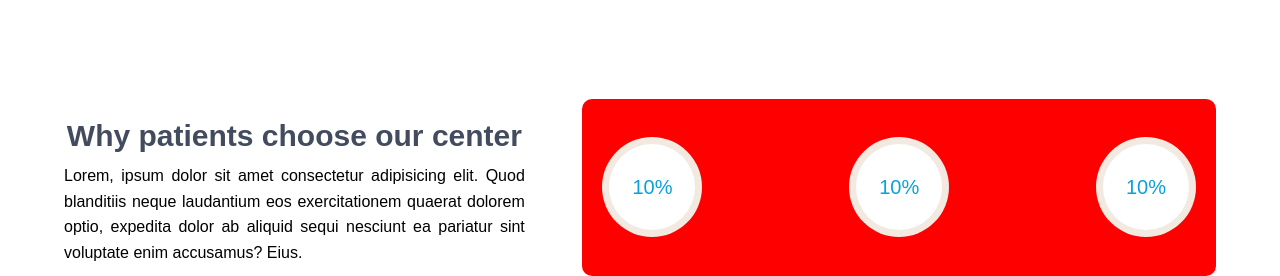
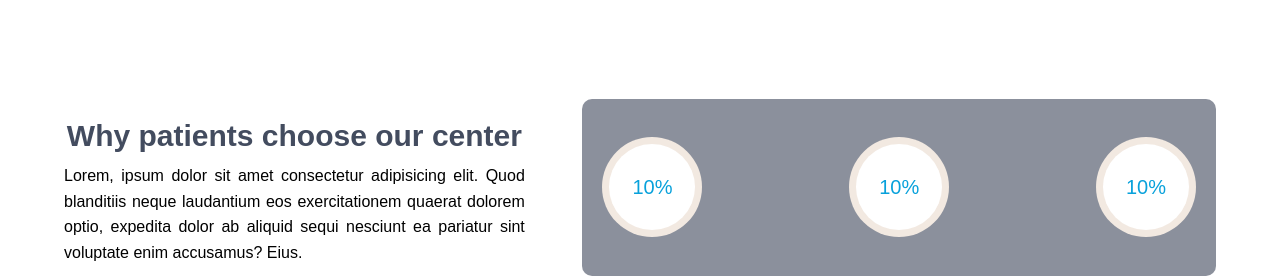
Before and after one commit to SeifA7mad/Utopia-Clinc-website-, a PHP site: page /home.html in a window 1280 px wide. Shown: the part 988-1264 px from the top of the page. Run offline with PHP 8.4, Linux system fonts and the light colour scheme.

Commit message:
Update styles.css

```diff
--- a/Utopia Clinic (website)/includes/styles.css
+++ b/Utopia Clinic (website)/includes/styles.css
@@ -434,7 +434,7 @@ body main .home-container .left-home-container h1 {
 
 body main .home-container .right-home-container {
     width: 55%;
-    background-color: red;
+    background-color: #434c5f9d;
     display: flex;
     justify-content: space-between;
     align-items: center;
```
